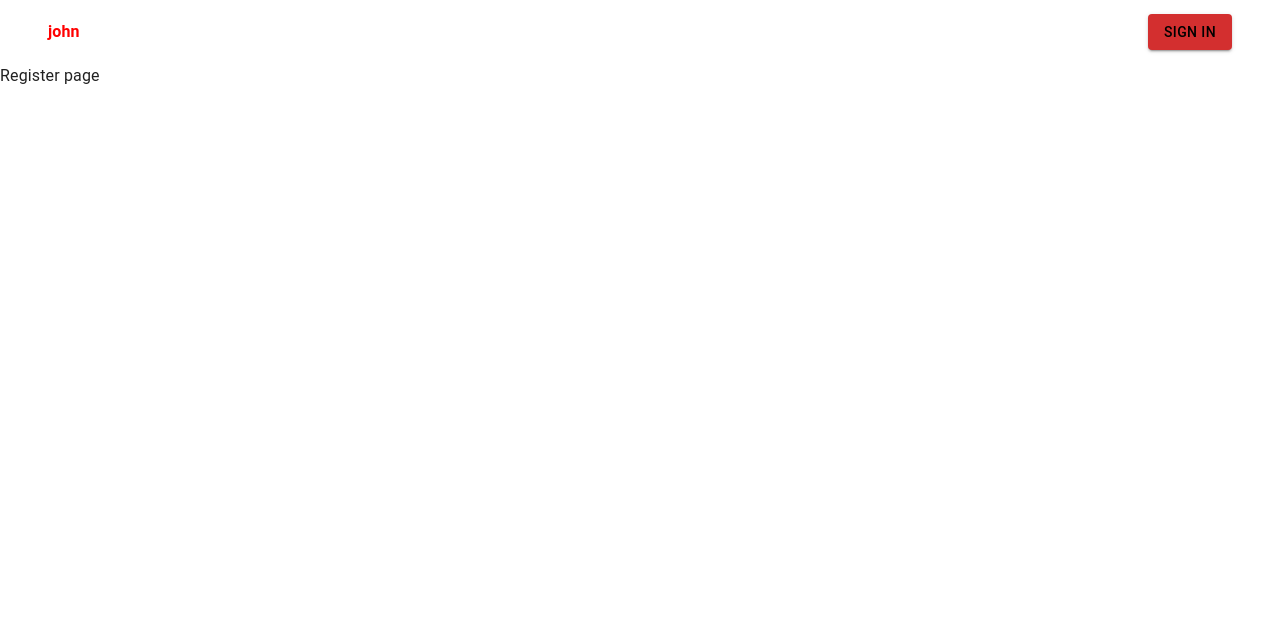
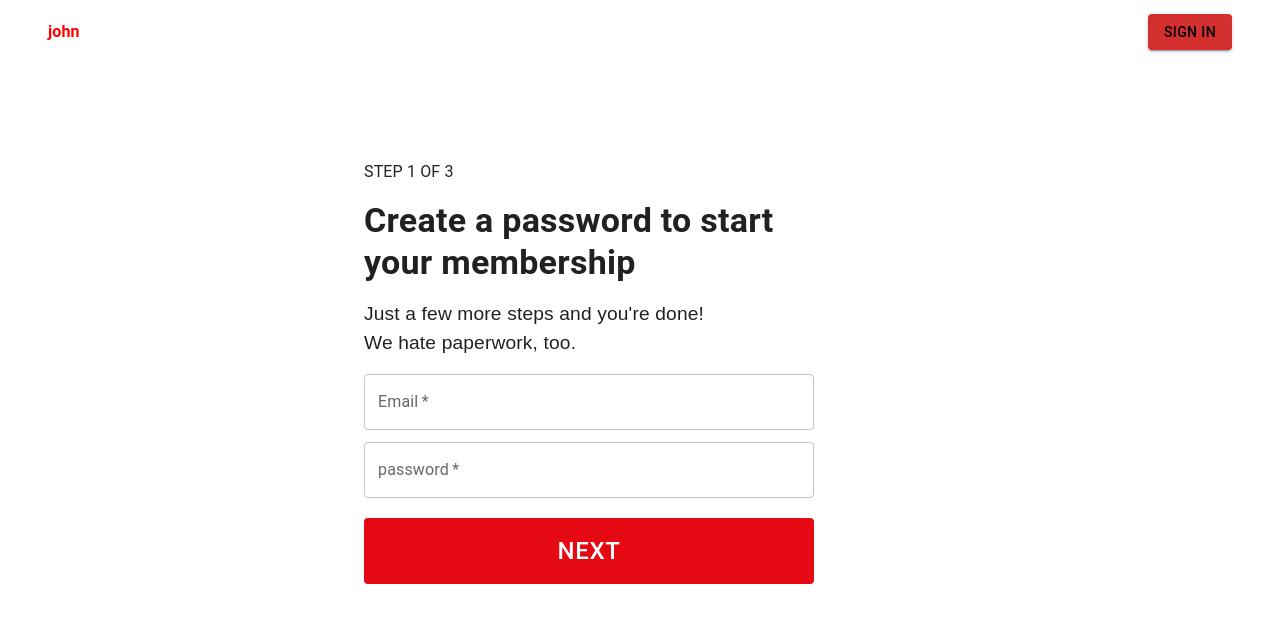
Before and after one commit to rohitmultani/Netflix-clone-FrontEnd, a React (Create React App) app: page /register in a window 1280 px wide. Shown: the top 622 px of the page. Built offline with nearby package versions, Linux system fonts and the light colour scheme.

Commit message:
registeration form validation logic

```diff
--- a/package.json
+++ b/package.json
@@ -9,6 +9,7 @@
     "@testing-library/jest-dom": "^5.16.4",
     "@testing-library/react": "^13.3.0",
     "@testing-library/user-event": "^13.5.0",
+    "formik": "^2.2.9",
     "react": "^18.1.0",
     "react-dom": "^18.1.0",
     "react-router-dom": "^6.3.0",
--- /dev/null
+++ b/src/Components/RegisterForm.jsx
@@ -0,0 +1,163 @@
+import {  Box, Button , TextField} from "@mui/material";
+import { Link } from "react-router-dom";
+import styled from "@emotion/styled";
+import { useFormik } from "formik";
+import { useState } from "react";
+
+const LargeButton = styled(Button)(({ theme }) => ({
+  color: "#fff",
+  backgroundColor: "#e50914",
+  fontWeight: "500px",
+  fontSize: "24px",
+  minHeight: "64px",
+  borderRadius: "4px",
+  padding: "0.75rem 25.333px",
+  width: "450px",
+  marginTop:'20px',
+  "&:hover": {
+    backgroundColor: "#f6121d",
+  },
+}));
+
+const StyledLink = styled(Link)`
+  text-decoration: none;
+  &:focus,
+  &:hover,
+  &:visited,
+  &:link,
+  &:active {
+    text-decoration: none;
+  }
+`;
+
+const RegisterForm = () => {
+  const [EmailIsValid, setEmailIsValid] = useState(false);
+  const [PasswordIsValid, setPasswordIsValid] = useState(false);
+  const [FormIsValid, setFormIsValid] = useState(false);
+
+  const validate = (values) => {
+      console.log(values)
+    const errors = {
+      email: "",
+      password: "",
+    };
+
+    if (!values.email.trim()) {
+      errors.email = "Required";
+      setEmailIsValid(false);
+    } else if (!values.email.includes("@")) {
+      errors.email = "Invalid email address";
+      setEmailIsValid(false);
+    } else {
+      setEmailIsValid(true);
+    }
+
+    if (!values.password) {
+      errors.password = "Required";
+      setPasswordIsValid(false);
+    } else if (values.password.length < 5) {
+      errors.password = "minium password is 4 digits";
+      setPasswordIsValid(false);
+    } else {
+      setPasswordIsValid(true);
+    }
+
+    if (EmailIsValid && PasswordIsValid) {
+      setFormIsValid(true);
+    }
+    return errors;
+  };
+
+  const formik = useFormik({
+    initialValues: {
+      email: "",
+      password: "",
+    },
+    validate ,
+    onSubmit: (values) => {
+    console.log('form sub')
+    },
+  });
+
+  const submitonHandler = (event) => {
+    event.preventDefault();
+    console.log("Button submit");
+    console.log(formik.errors);
+    console.log(formik.values)
+  };
+
+  return (
+    <Box
+      component="form"
+      onSubmit={formik.handleSubmit}
+      sx={{
+        display: "flex",
+        flexDirection: "column",
+        justifyContent: "space-around",
+        alignItems: "flex-start",
+        marginTop: "1rem",
+      }}
+    >
+      {/* <TextField
+        // id="outlined-basic"
+        label="Email"
+        helperText={formik.errors.email}
+        error={!!formik.errors.email && formik.touched.email}
+        variant="outlined"
+        required
+        onChange={formik.handleChange}
+        value={formik.values.email}
+        sx={{ width: "450px" }}
+      /> */}
+
+         <TextField
+          required
+          id="Email"
+          label="Email"
+          placeholder="Enter a valid Email"
+          sx={{ width: "450px" }}
+          onChange={formik.handleChange}
+          error={!!formik.errors.email && formik.touched.email}
+          helperText={formik.errors.email}
+          value={formik.values.email}
+        />
+
+      {/* <TextField
+        // id="outlined-basic"
+        label="password"
+        helperText={formik.errors.password}
+        variant="outlined"
+        error={!!formik.errors.password && formik.touched.password}
+        required
+        onChange={formik.handleChange}
+        value={formik.values.password}
+        sx={{ width: "450px", marginTop: "0.8rem" }}
+      /> */}
+
+
+         <TextField
+          required
+          id="password"
+          label="password"
+          placeholder="Enter a valid password"
+          sx={{ width: "450px", marginTop: "0.8rem" }}
+          onChange={formik.handleChange}
+          error={!!formik.errors.password && formik.touched.password}
+          helperText={formik.errors.password}
+          value={formik.values.password}
+        />
+
+      <LargeButton type="submit" size="large" onClick={submitonHandler} >
+
+        <StyledLink
+          to={FormIsValid && "/"}
+          style={{ color: "white", textDecoration: "none" }}
+        >
+          Next
+        </StyledLink>
+      </LargeButton>
+    </Box>
+  );
+};
+
+export default RegisterForm;
--- a/src/Pages/Home.jsx
+++ b/src/Pages/Home.jsx
@@ -3,7 +3,7 @@ import { Box } from '@mui/material';
 
 const Home = () => {
     return (
-        <Box variant='section' sx={{backgroundImage:`url(${'https://assets.nflxext.com/ffe/siteui/vlv3/5ea364b1-8e59-4693-8ad8-f0eaee32d1bf/57dd2c66-7f89-4c76-8045-c31f349a7aa8/EG-en-20220530-popsignuptwoweeks-perspective_alpha_website_small.jpg'})` ,
+        <Box component='section' sx={{backgroundImage:`url(${'https://assets.nflxext.com/ffe/siteui/vlv3/5ea364b1-8e59-4693-8ad8-f0eaee32d1bf/57dd2c66-7f89-4c76-8045-c31f349a7aa8/EG-en-20220530-popsignuptwoweeks-perspective_alpha_website_small.jpg'})` ,
         height:'35rem'
         }}>
           home page
--- a/src/Pages/Login.jsx
+++ b/src/Pages/Login.jsx
@@ -2,7 +2,7 @@ import React from 'react';
 import { Box } from '@mui/material';
 const Login = () => {
     return (
-        <Box variant="section">
+        <Box component="section">
             Login page component
         </Box>
     );
--- a/src/Pages/NotFound.jsx
+++ b/src/Pages/NotFound.jsx
@@ -2,7 +2,7 @@ import React from "react";
 import { Box } from '@mui/material';
 
 const NotFound = () => {
-  return <Box variant="section">home page</Box>;
+  return <Box component="section">404 Not Found</Box>;
 };
 
 export default NotFound;
--- a/src/Pages/Register.jsx
+++ b/src/Pages/Register.jsx
@@ -1,11 +1,20 @@
 import React from 'react';
-import { Box } from '@mui/material';
+import { Container , Stack, Typography } from '@mui/material';
+import RegisterForm from '../Components/RegisterForm';
 
 const Register = () => {
     return (
-        <Box variant='section'>
-            Register page
-        </Box>
+        <Container
+        maxWidth="sm"
+        sx={{ height: "100vh", boxSizing: "border-box", paddingTop: "6rem" }}
+      >
+            <Stack justifyContent='space-around' alignItems='flex-start' alignContent='flex-start' gap={2} >
+            <Typography variant='p' sx={{fontSize: "1rem" , textAlign:'left'  }} >STEP 1 OF 3</Typography>
+            <Typography variant='h4' sx={{fontWeight:'bold' }}>Create a password to start <br/> your membership</Typography>
+            <Typography variant='p' sx={{fontSize:'1.2rem' , fontFamily:'sans-serif'}} >Just a few more steps and you're done!<br/>We hate paperwork, too.</Typography>
+            </Stack>
+            <RegisterForm />
+        </Container>
     );
 };
 
--- a/src/Pages/Setup.jsx
+++ b/src/Pages/Setup.jsx
@@ -3,6 +3,7 @@ import { Stack, Box, Typography, Button } from "@mui/material";
 import { Container } from "@mui/system";
 import React from "react";
 import { styled } from "@mui/material/styles";
+// import LargeButton from "../Components/UI/LargeButton";
 
 const ImageContainer = styled(Box)(({ theme }) => ({
   width: "260px",
@@ -53,7 +54,6 @@ const StyledLink = styled(Link)`
 const Setup = () => {
   return (
     <Container
-      Variant="section"
       maxWidth="lg"
       sx={{ height: "100vh", boxSizing: "border-box", paddingTop: "6rem" }}
     >
@@ -65,7 +65,7 @@ const Setup = () => {
           />
         </ImageContainer>
         <TextContainer
-          variant="section"
+          Variant="section"
           sx={{ textAlign: "center", width: "350px" }}
         >
           <Typography Variant="p" sx={{ fontSize: "1rem" }}>
@@ -88,7 +88,7 @@ const Setup = () => {
         </TextContainer>
 
         <StyledLink to="/register">
-          <LargeButton size="large">Large</LargeButton>
+          <LargeButton size="large">Next</LargeButton>
         </StyledLink>
 
 
--- a/src/styles/Theme.jsx
+++ b/src/styles/Theme.jsx
@@ -3,5 +3,8 @@ import { createTheme } from "@mui/material/styles";
 
 
 export const Theme = createTheme({
+    a : {
+        color: 'white',
 
+    }
 })
```
Also changed, not shown: 1 other file (tests, documents, lock files or other folders).
